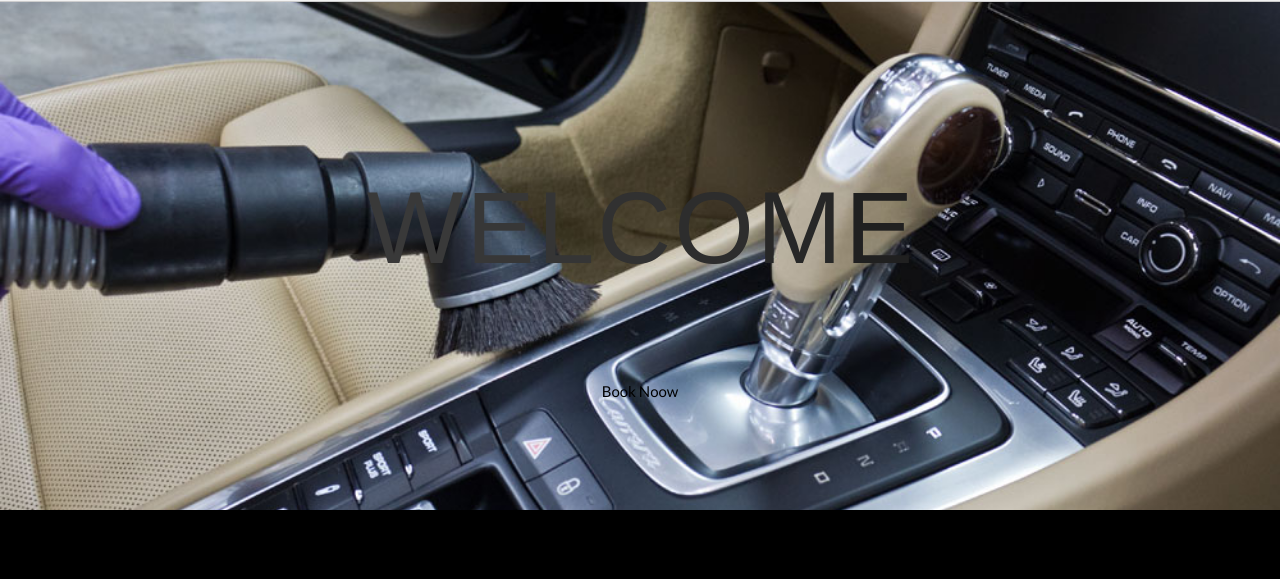
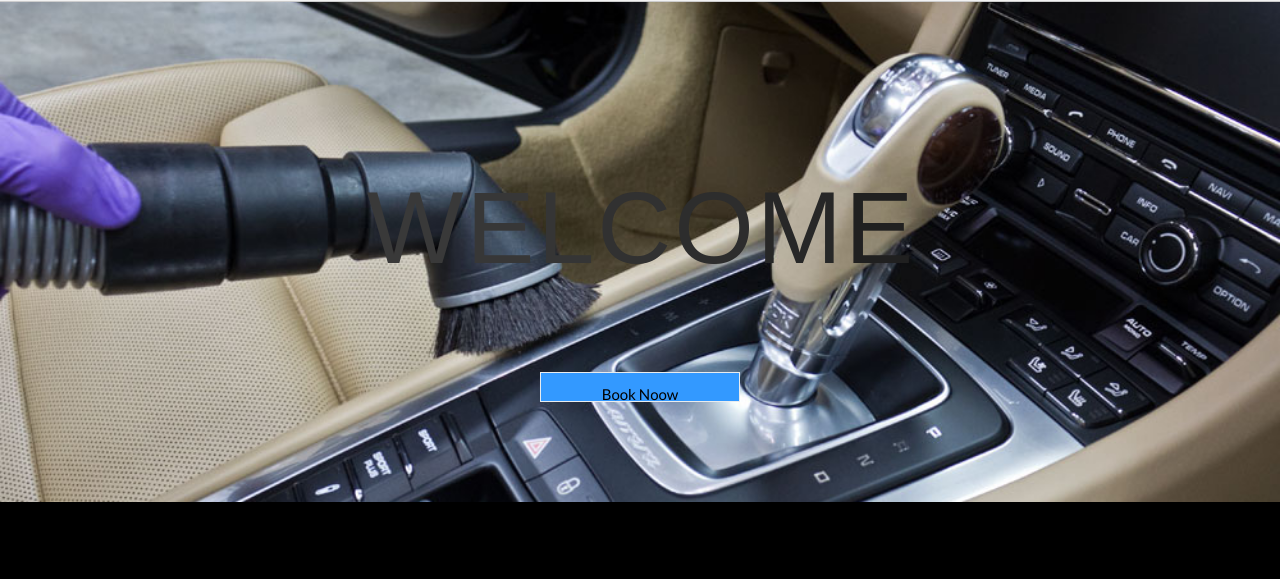
Before and after one commit to Interiorcarwash/Interiorcarwash, a website: page index.html in a window 1280 px wide. Shown: the part 79-658 px from the top of the page. Drawn offline with nearby package versions, Linux system fonts and the light colour scheme; files that its build step writes are made by us from their sources.

Commit message:
Update index.html

```diff
--- a/index.html
+++ b/index.html
@@ -102,12 +102,13 @@
 </div>
 
 <br /><br /><br />
-
-<div class="bord">
+<center>
+<div class="border">
 
 
 			 <a class="nav-link js-scroll-trigger" href="http://www.123formbuilder.com/form-4937239/appointment-form" >Book Noow</a>
 			</div>
+			</center>
         </div>
       </div>
     </header>
```
